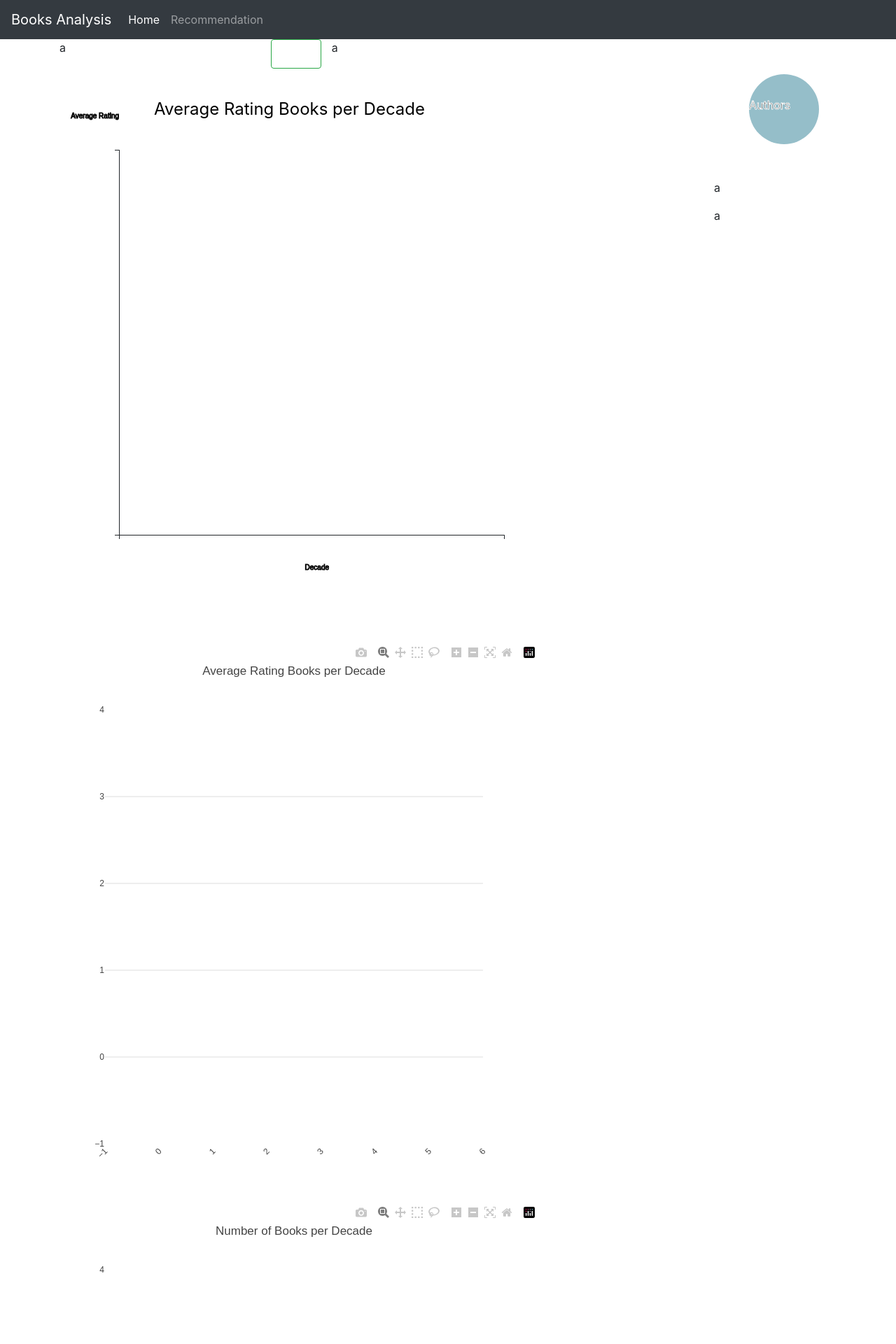
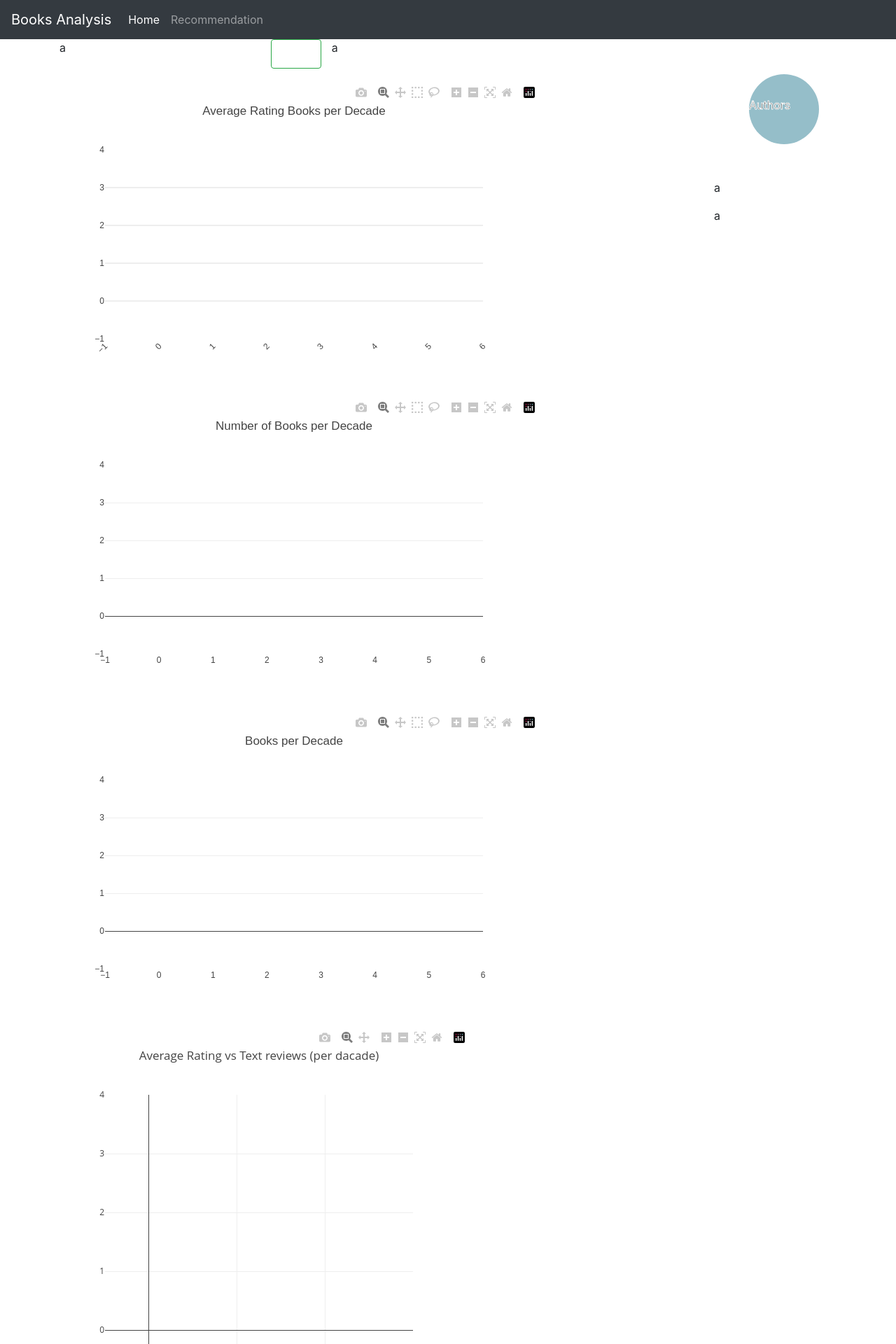
Before and after one commit to palolo02/Books_Analysis, a Flask app: page / in a window 1280 px wide. Shown: the top 1920 px of the page at 70% size. Run offline with Flask 2, Linux system fonts and the light colour scheme; data that the repository does not hold is empty; some libraries are stand-ins or nearby versions.

Commit message:
Adjustment graphs

```diff
--- a/app.py
+++ b/app.py
@@ -20,7 +20,7 @@ import booksDB
 app = Flask(__name__)
 
 url = f'mongodb://localhost:27017/books_db'
-if(False):
+if(True):
     booksDB.addDecade()
 
 #################################################
--- a/static/js/timelineRating.js
+++ b/static/js/timelineRating.js
@@ -9,7 +9,7 @@ d3.json("/api/v1/books/timeline/avgRating").then((incomingData) =>{
     var avgRatingAxis = books.map(b => b["avgRating"]);
     var avgRatingCountAxis = books.map(b => b["avgRatingCount"]);
 
-    render(books);
+    //render(books);
     plot(decadesAxis, avgRatingAxis);
     plotNoBooks(decadesAxis, booksAxis);
     plotRatingCount(decadesAxis, avgRatingCountAxis);
@@ -46,7 +46,7 @@ d3.json("api/v1/books/decade/2010").then((incomingData) =>{
 
 function render(books){
   console.log('Render')
-  var svg = d3.select("svg");
+  var svg = d3.select("#test");
   var margin = 250;
   var width = 800 - margin;
   var height = 800 - margin;
--- a/templates/index.html
+++ b/templates/index.html
@@ -59,10 +59,6 @@
                     <!-- Timeline-->
                     <div class="row">
                         <!-- Avg Rating per decade-->
-                        <div id="myChart">
-                            <svg width="800" height="800"></svg>
-                        </div>
-                        <!-- Avg Rating per decade-->
                         <div id="avgRating">
                         </div>
                         <!-- Number Books per decade-->
```
